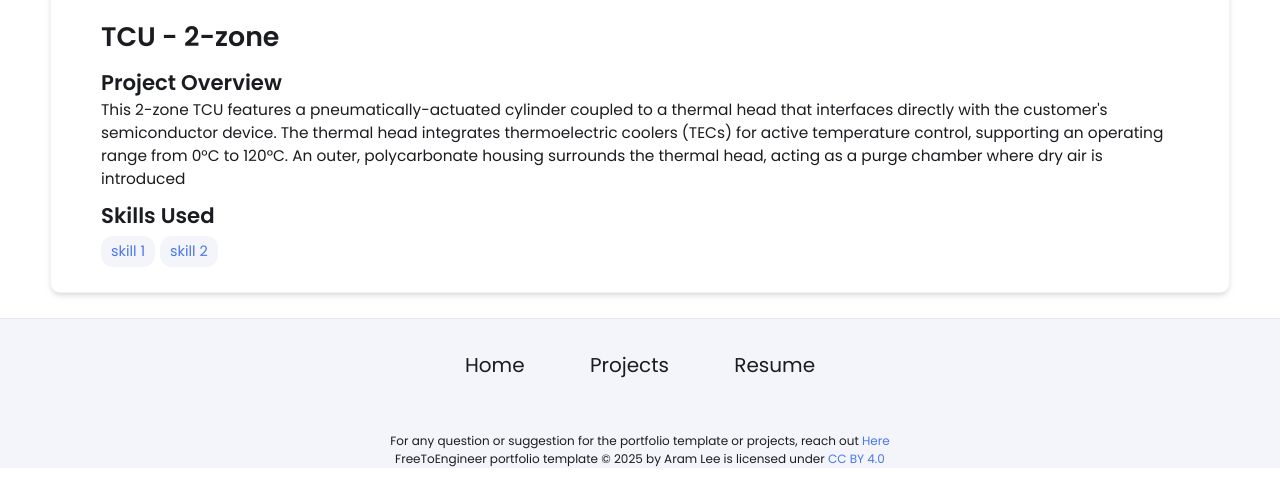
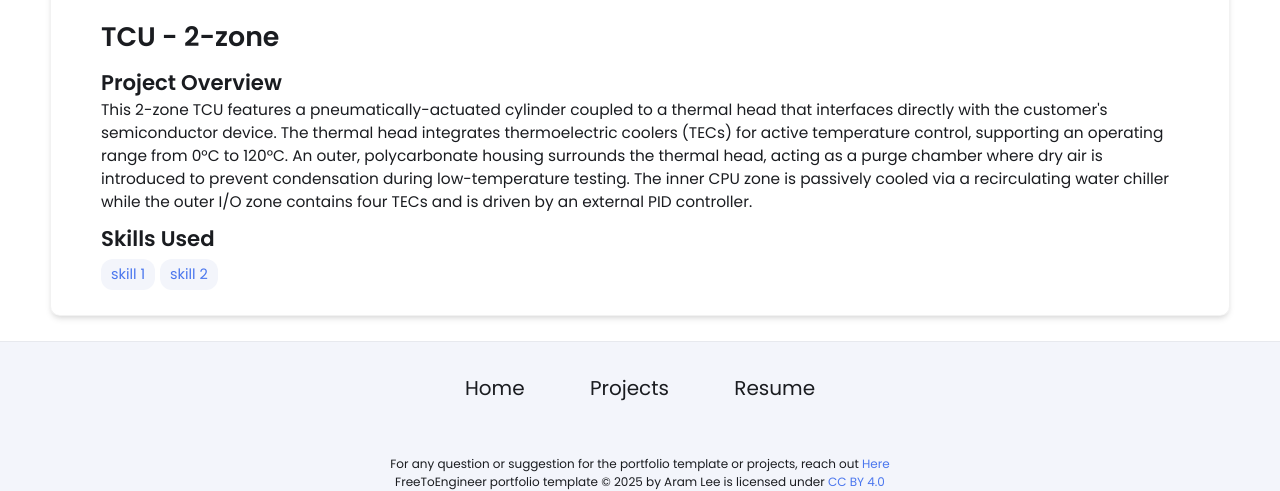
Before and after one commit to bluippold/bluippold.github.io, a Jekyll site: the page built from _projects/TCU1/index.md, in a window 1280 px wide. Shown: the part 490-981 px from the top of the page. Built offline with Jekyll 4.4.1, drawn with Linux system fonts in a browser that asks for light colours; before the commit the page ends 958 px from its top, so only the background shows below that.

Commit message:
Update index.md

```diff
--- a/_projects/TCU1/index.md
+++ b/_projects/TCU1/index.md
@@ -1,7 +1,7 @@
 ---
 layout: post
 title: TCU - 2-zone
-description:  This 2-zone TCU features a pneumatically-actuated cylinder coupled to a thermal head that interfaces directly with the customer's semiconductor device. The thermal head integrates thermoelectric coolers (TECs) for active temperature control, supporting an operating range from 0°C to 120°C. An outer, polycarbonate housing surrounds the thermal head, acting as a purge chamber where dry air is introduced
+description:  This 2-zone TCU features a pneumatically-actuated cylinder coupled to a thermal head that interfaces directly with the customer's semiconductor device. The thermal head integrates thermoelectric coolers (TECs) for active temperature control, supporting an operating range from 0°C to 120°C. An outer, polycarbonate housing surrounds the thermal head, acting as a purge chamber where dry air is introduced to prevent condensation during low-temperature testing. The inner CPU zone is passively cooled via a recirculating water chiller while the outer I/O zone contains four TECs and is driven by an external PID controller.
 skills:
 - skill 1
 - skill 2
```
